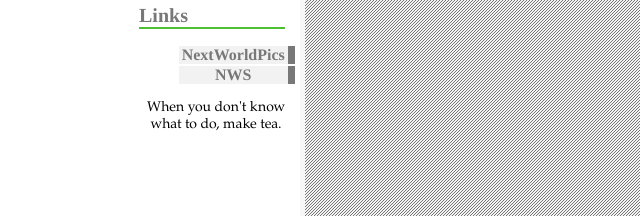
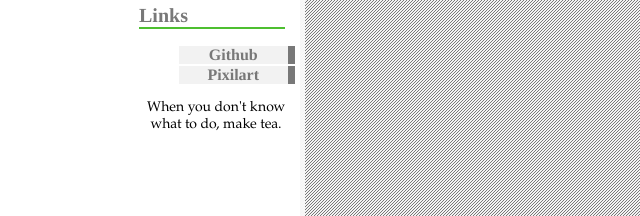
Before and after one commit to pointsandexperience/html, a plain HTML site: page index.html in a window 1280 px wide. Shown: the part 309-525 px from the top of the page, 640-1280 px from the left. Drawn offline with Linux system fonts and the light colour scheme.

Commit message:
Update index.html

```diff
--- a/index.html
+++ b/index.html
@@ -31,8 +31,8 @@
 	<h1>Links</h1>
 	<h3></h3>
 	<ul>
-	<li><a href="http://www.nextworldpics.com" target="_blank">NextWorldPics</a></li>
-	<li><a href="http://www.nextworldstore.com" target="_blank">NWS</a></li>
+	<li><a href="http://www.github.com" target="_blank">Github</a></li>
+	<li><a href="http://www.pixilart.com" target="_blank">Pixilart</a></li>
 	</ul>
 
 	<p>
```
